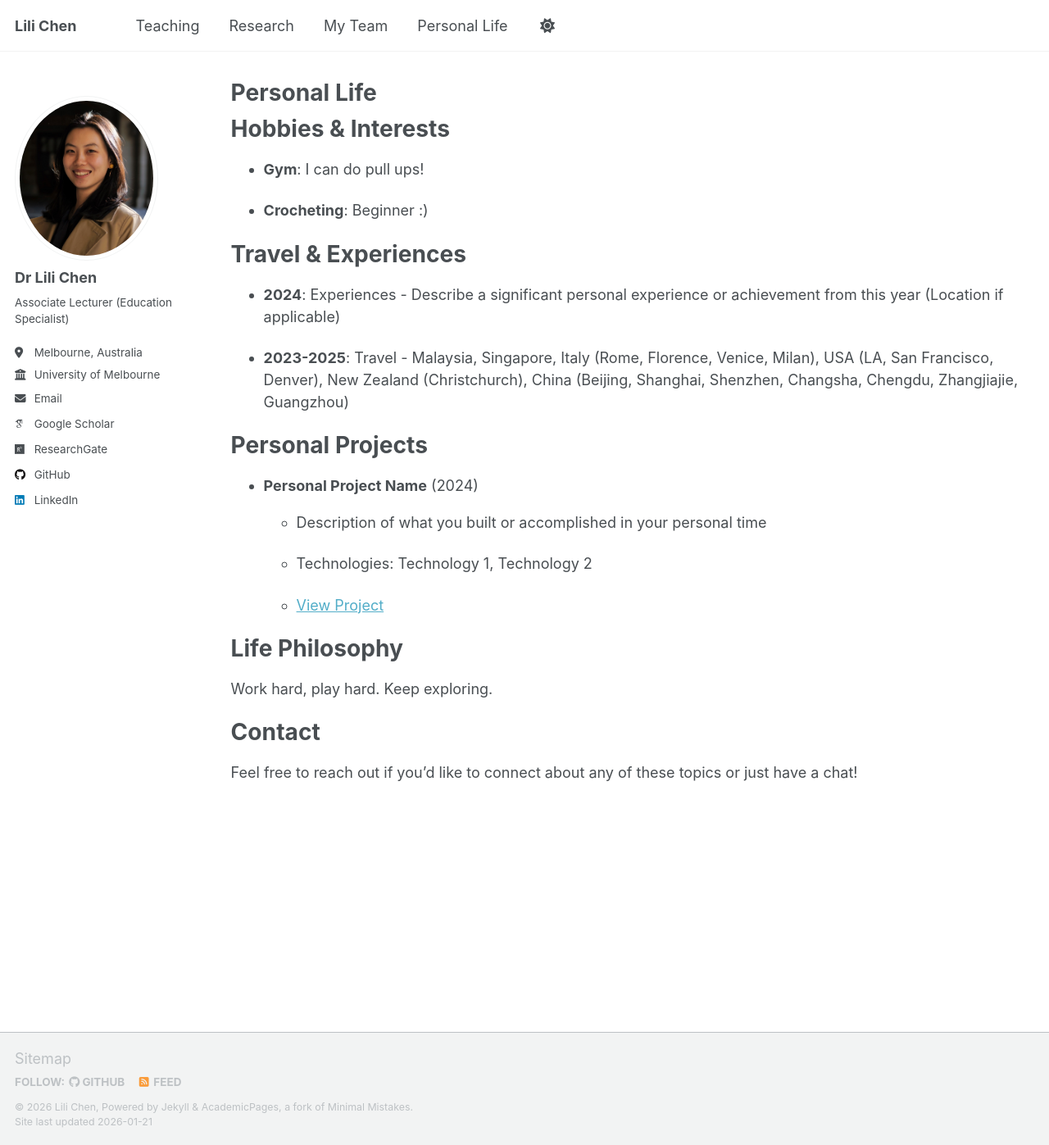
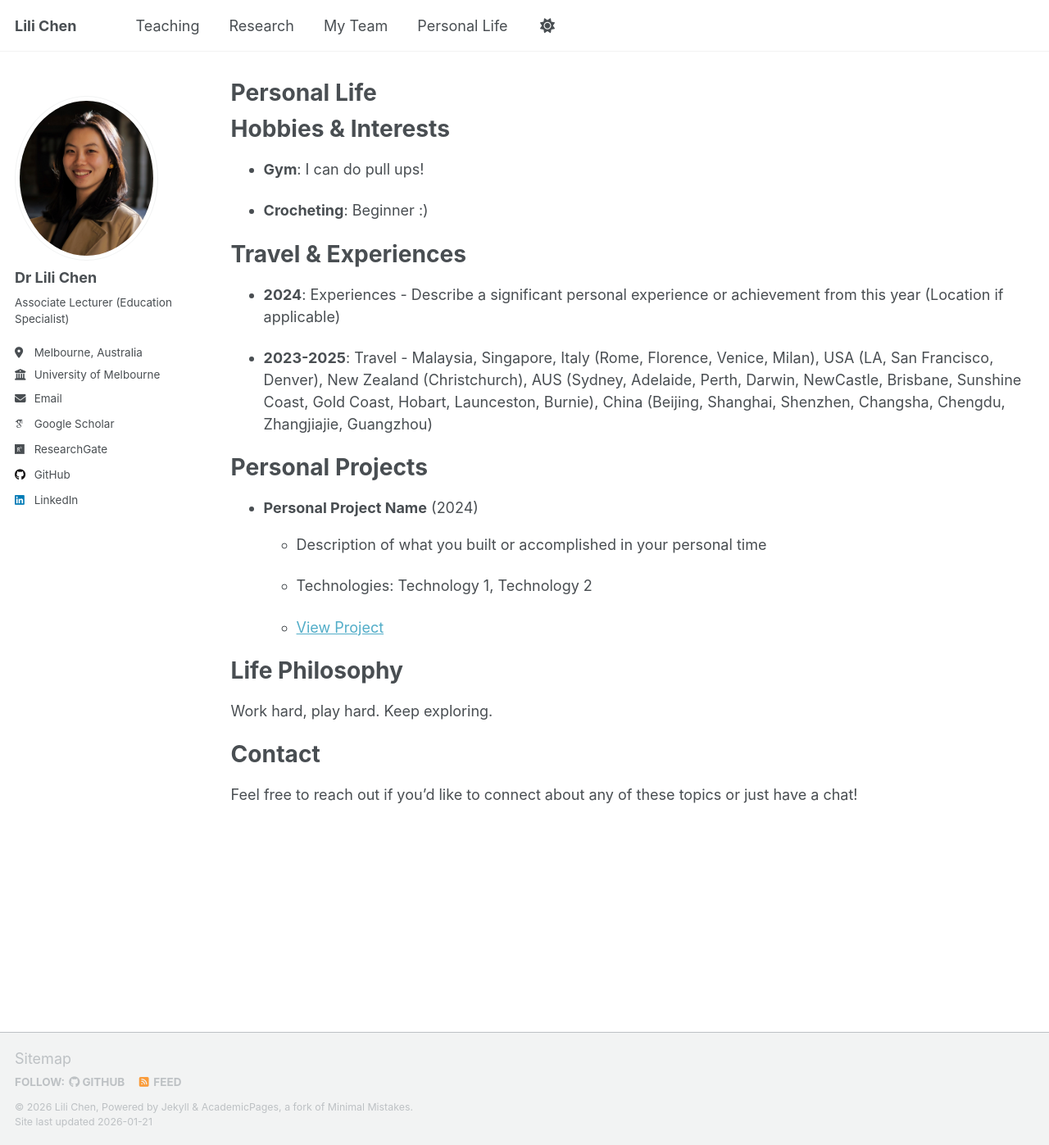
Before and after one commit to LilixChen/lilichen.github.io, a Jekyll site: the page built from _pages/personal-life.md, in a window 1280 px wide and 1397 px high. Shown: the whole window at 82% size. Built offline with Jekyll 4.4.1, drawn with Linux system fonts in a browser that asks for light colours; some web fonts are replaced; a script that is not in the unit is left out.

Commit message:
Update personal-life.json

```diff
--- a/_data/personal-life.json
+++ b/_data/personal-life.json
@@ -23,7 +23,7 @@
     {
       "year": "2023-2025",
       "title": "Travel",
-      "description": "Malaysia, Singapore, Italy (Rome, Florence, Venice, Milan), USA (LA, San Francisco, Denver), New Zealand (Christchurch), China (Beijing, Shanghai, Shenzhen, Changsha, Chengdu, Zhangjiajie, Guangzhou)",
+      "description": "Malaysia, Singapore, Italy (Rome, Florence, Venice, Milan), USA (LA, San Francisco, Denver), New Zealand (Christchurch), AUS (Sydney, Adelaide, Perth, Darwin, NewCastle, Brisbane, Sunshine Coast, Gold Coast, Hobart, Launceston, Burnie), China (Beijing, Shanghai, Shenzhen, Changsha, Chengdu, Zhangjiajie, Guangzhou)",
       "location": null
     }
   ],
```
